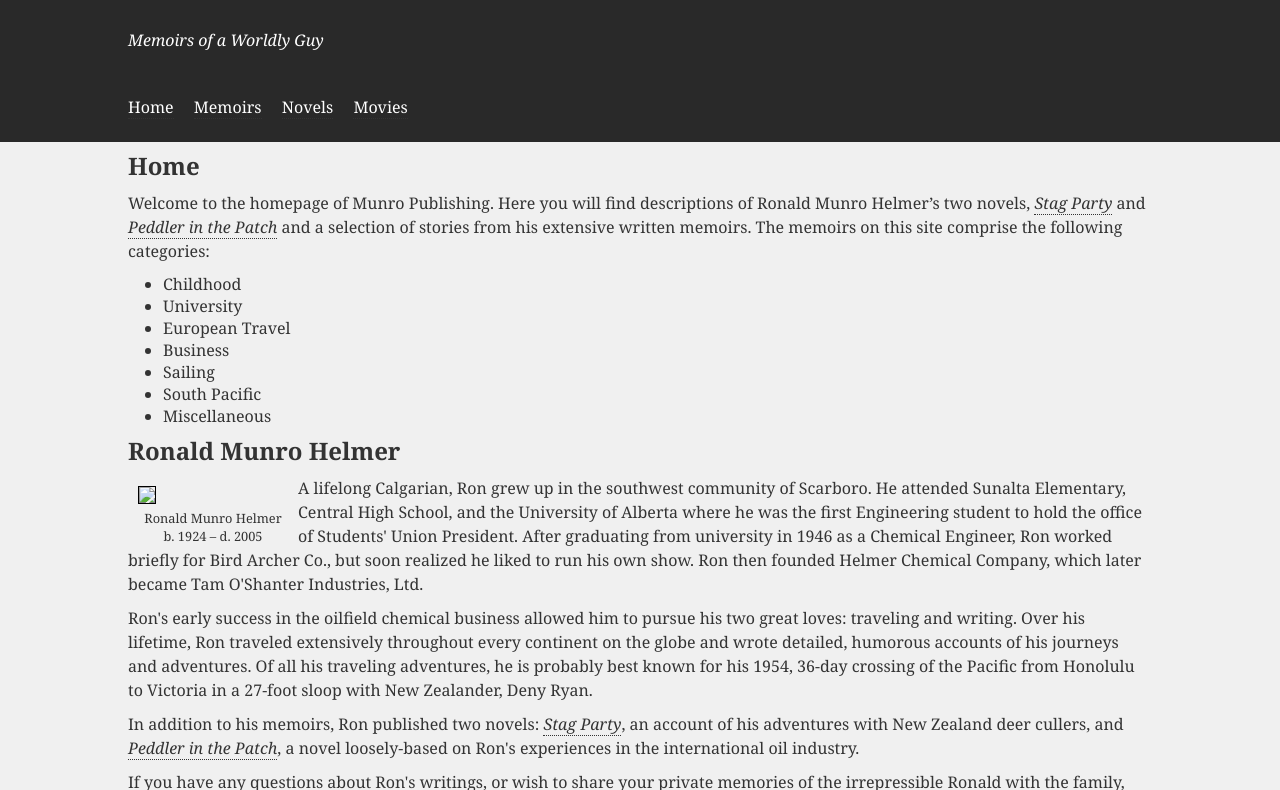
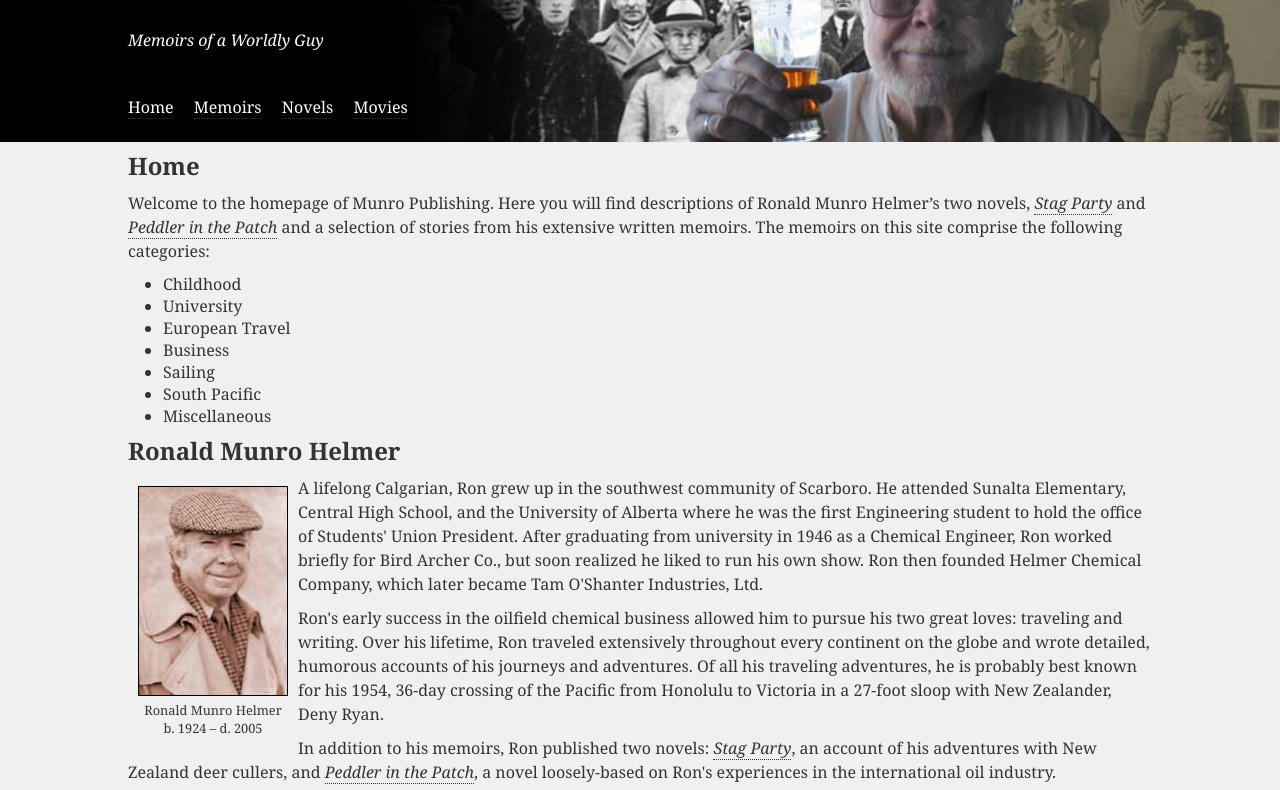
Before and after one commit to dhelmer/website-rmh, a plain HTML site: page dist/index.html in a window 1280 px wide. Shown: the part 85-875 px from the top of the page. Drawn offline with Linux system fonts and the light colour scheme; the site is published under a folder, as on GitHub Pages, so addresses that start at the root find nothing.

Commit message:
Move index.html

```diff
--- a/index.html
+++ b/dist/index.html
@@ -5,7 +5,7 @@
     <meta http-equiv="X-UA-Compatible" content="IE=edge">
     <meta name="viewport" content="width=device-width, initial-scale=1.0">
     <title>New Site</title>
-    <link rel="stylesheet" href="dist/css/main.css">
+    <link rel="stylesheet" href="css/main.css">
   </head>
   <body>
     <div class="layout">
@@ -38,7 +38,7 @@
           </ul>
 
           <h2>Ronald Munro Helmer</h2>
-          <div class="img-150-fleft"><img src="/dist/media/rmh-portrait.jpg" style="border:1px solid #000000"><br><span class="caption">Ronald Munro Helmer<br>b. 1924 – d. 2005</span></div>
+          <div class="img-150-fleft"><img src="media/rmh-portrait.jpg" style="border:1px solid #000000"><br><span class="caption">Ronald Munro Helmer<br>b. 1924 – d. 2005</span></div>
           <p>A lifelong Calgarian, Ron grew up in the southwest community of Scarboro. He attended Sunalta Elementary, Central High School, and the University of Alberta where he was the first Engineering student to hold the office of Students' Union President. After graduating from university in 1946 as a Chemical Engineer, Ron worked briefly for Bird Archer Co., but soon realized he liked to run his own show. Ron then founded Helmer Chemical Company, which later became Tam O'Shanter Industries, Ltd.</p>
 
           <p>Ron's early success in the oilfield chemical business allowed him to pursue his two great loves: traveling and writing. Over his lifetime, Ron traveled extensively throughout every continent on the globe and wrote detailed, humorous accounts of his journeys and adventures. Of all his traveling adventures, he is probably best known for his 1954, 36-day crossing of the Pacific from Honolulu to Victoria in a 27-foot sloop with New Zealander, Deny Ryan.</p>
--- a/scss/main.scss
+++ b/scss/main.scss
@@ -12,7 +12,7 @@
 
 .header {
   background-color: #292929;
-  background-image: url("/dist/media/rmh-header-1024-bk.jpg");
+  background-image: url("../media/rmh-header-1024-bk.jpg");
   background-size: cover;
   color: #fff;
 
```
Also changed, not shown: dist/css/main.css, dist/css/main.min.css, 3 other files.
